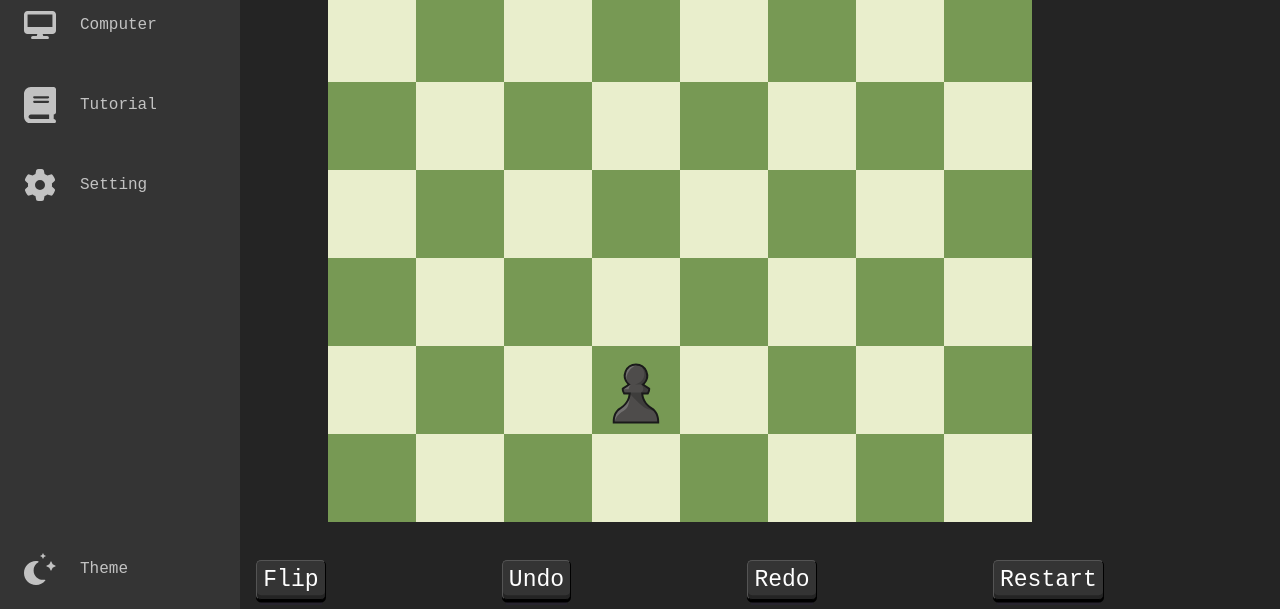
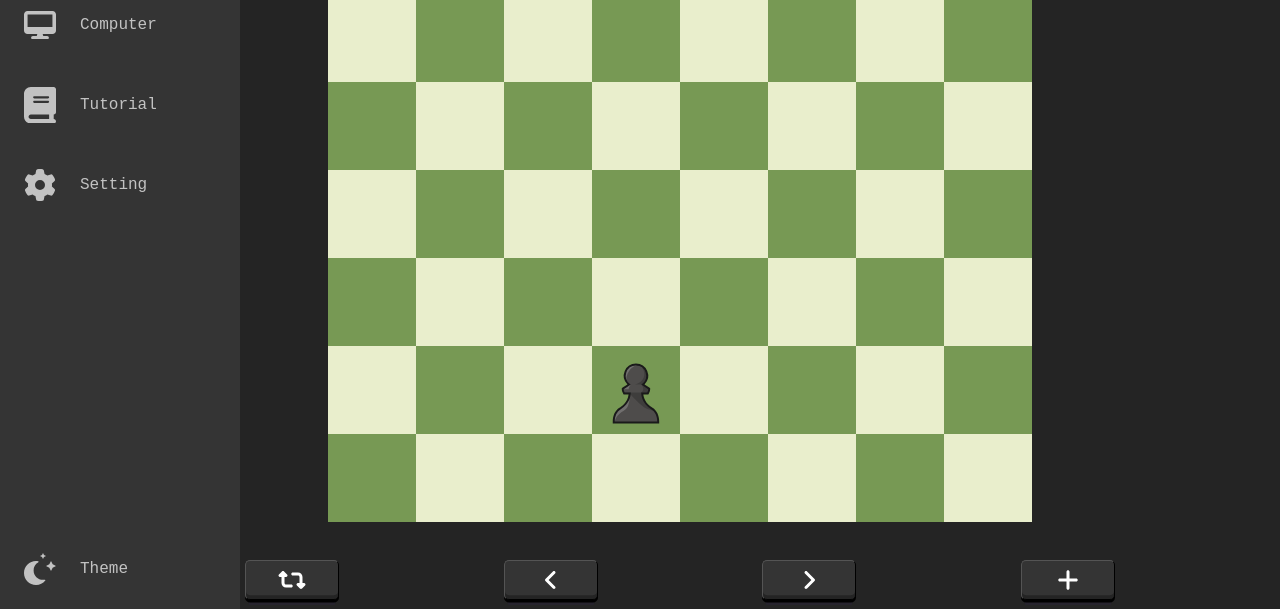
Before and after one commit to 1Brandon1/Elemenatal-Chess, a website: page public/src/html/index.html in a window 1280 px wide. Shown: the part 191-800 px from the top of the page. Drawn offline with Linux system fonts and the light colour scheme; files that its build step writes are made by us from their sources; files whose address does not match are found by name.

Commit message:
Added board button svgs

```diff
--- a/public/src/css/buttons.css
+++ b/public/src/css/buttons.css
@@ -30,6 +30,13 @@
 	font-size: 1.8vw;
 }
 
+.board-button svg {
+	height: 3vh;
+	min-width: 2rem;
+	margin: 0 1.5rem;
+	color: var(--text-primary);
+}
+
 .board-button:hover {
 	transform: translateY(-0.3vw);
 }
--- a/public/src/html/index.html
+++ b/public/src/html/index.html
@@ -146,10 +146,41 @@
 			</div>
 
 			<div class="container">
-				<button class="board-button" onclick="game.board.flip()">Flip</button>
-				<button class="board-button" onclick="game.undo()">Undo</button>
-				<button class="board-button" onclick="game.redo()">Redo</button>
-				<button class="board-button" onclick="game.start()">Restart</button>
+				<button class="board-button" onclick="game.board.flip()">
+					<svg xmlns="http://www.w3.org/2000/svg" viewBox="0 0 576 512">
+						<path
+							fill="currentColor"
+							d="M272 416c17.7 0 32-14.3 32-32s-14.3-32-32-32H160c-17.7 0-32-14.3-32-32V192h32c12.9 0 24.6-7.8 29.6-19.8s2.2-25.7-6.9-34.9l-64-64c-12.5-12.5-32.8-12.5-45.3 0l-64 64c-9.2 9.2-11.9 22.9-6.9 34.9s16.6 19.8 29.6 19.8l32 0 0 128c0 53 43 96 96 96H272zM304 96c-17.7 0-32 14.3-32 32s14.3 32 32 32l112 0c17.7 0 32 14.3 32 32l0 128H416c-12.9 0-24.6 7.8-29.6 19.8s-2.2 25.7 6.9 34.9l64 64c12.5 12.5 32.8 12.5 45.3 0l64-64c9.2-9.2 11.9-22.9 6.9-34.9s-16.6-19.8-29.6-19.8l-32 0V192c0-53-43-96-96-96L304 96z"
+						></path>
+					</svg>
+				</button>
+
+				<button class="board-button" onclick="game.undo()">
+					<svg xmlns="http://www.w3.org/2000/svg" viewBox="0 0 320 512">
+						<path
+							fill="currentColor"
+							d="M41.4 233.4c-12.5 12.5-12.5 32.8 0 45.3l160 160c12.5 12.5 32.8 12.5 45.3 0s12.5-32.8 0-45.3L109.3 256 246.6 118.6c12.5-12.5 12.5-32.8 0-45.3s-32.8-12.5-45.3 0l-160 160z"
+						></path>
+					</svg>
+				</button>
+
+				<button class="board-button" onclick="game.redo()">
+					<svg xmlns="http://www.w3.org/2000/svg" viewBox="0 0 320 512">
+						<path
+							fill="currentColor"
+							d="M278.6 233.4c12.5 12.5 12.5 32.8 0 45.3l-160 160c-12.5 12.5-32.8 12.5-45.3 0s-12.5-32.8 0-45.3L210.7 256 73.4 118.6c-12.5-12.5-12.5-32.8 0-45.3s32.8-12.5 45.3 0l160 160z"
+						></path>
+					</svg>
+				</button>
+
+				<button class="board-button" onclick="game.start()">
+					<svg xmlns="http://www.w3.org/2000/svg" viewBox="0 0 448 512">
+						<path
+							fill="currentColor"
+							d="M256 80c0-17.7-14.3-32-32-32s-32 14.3-32 32V224H48c-17.7 0-32 14.3-32 32s14.3 32 32 32H192V432c0 17.7 14.3 32 32 32s32-14.3 32-32V288H400c17.7 0 32-14.3 32-32s-14.3-32-32-32H256V80z"
+						></path>
+					</svg>
+				</button>
 			</div>
 		</main>
 
```
